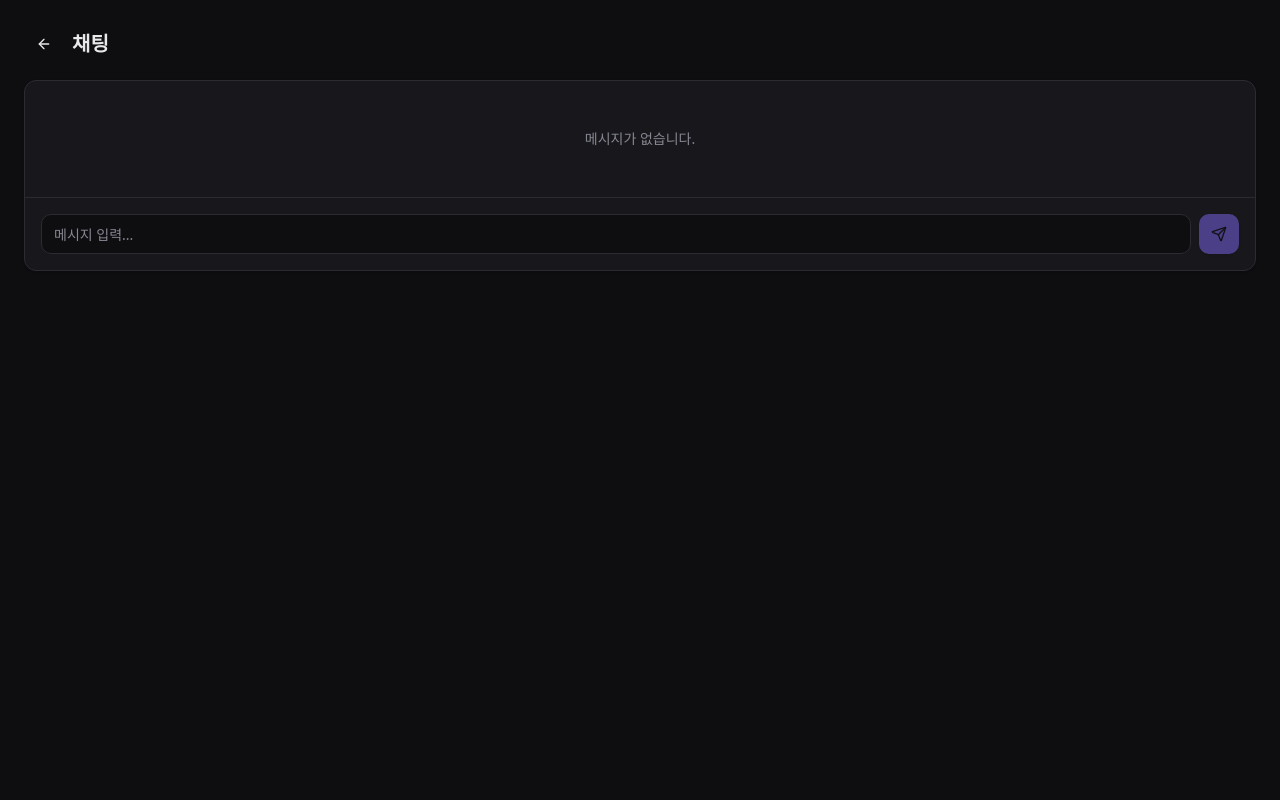
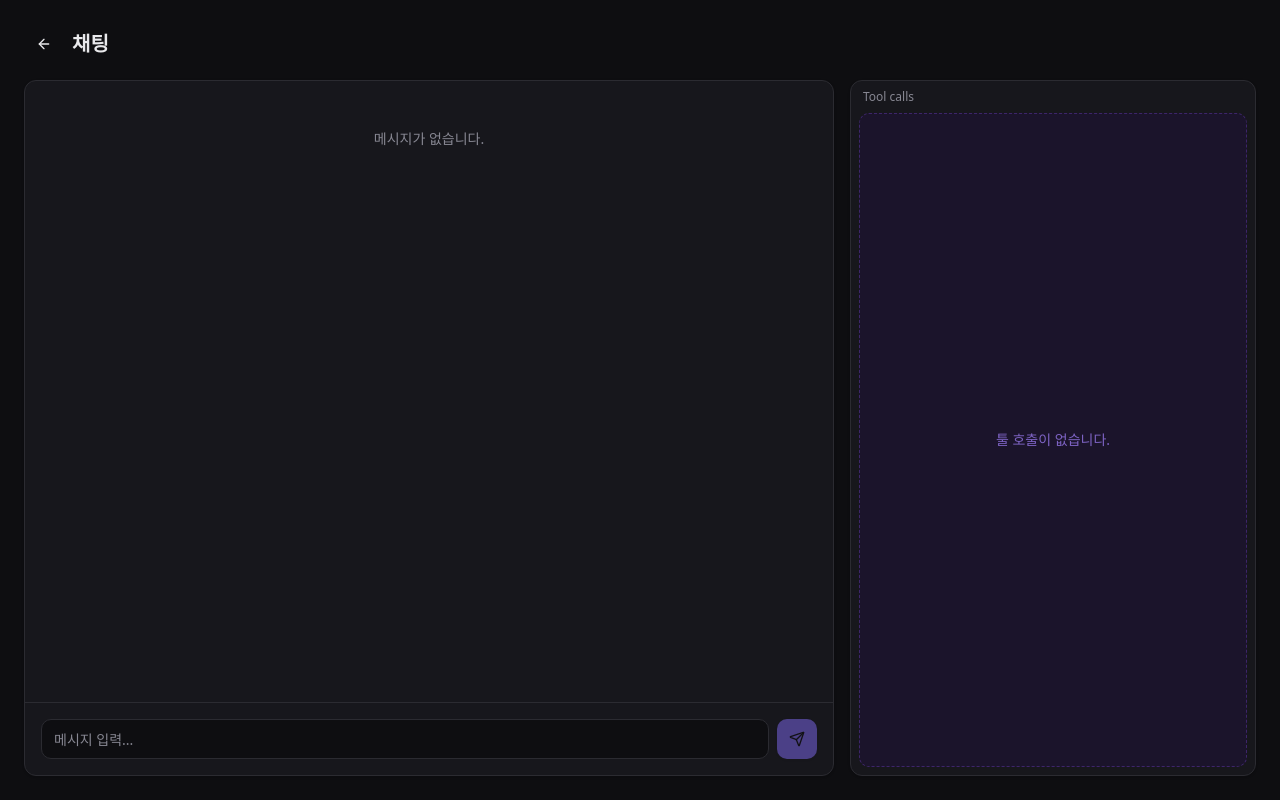
Before and after one commit to santarosalia/magicclaw, a Next.js app in the folder apps/web/: page /chat in a window 1280 px wide. Built offline with nearby package versions, Linux system fonts and the light colour scheme.

Commit message:
feat: tool call flow

```diff
--- a/apps/web/src/app/chat/page.tsx
+++ b/apps/web/src/app/chat/page.tsx
@@ -69,7 +69,7 @@ export default function ChatPage() {
   }, [input, loading, messages]);
 
   return (
-    <main className="min-h-screen flex flex-col p-6">
+    <main className="h-screen flex flex-col p-6">
       <div className="flex items-center gap-2 mb-4">
         <Button variant="ghost" size="icon" asChild>
           <Link href="/">
@@ -78,7 +78,7 @@ export default function ChatPage() {
         </Button>
         <h1 className="text-xl font-semibold">채팅</h1>
       </div>
-      <div className="flex gap-4">
+      <div className="flex flex-1 gap-4 min-h-0">
         <Card className="flex flex-col min-h-0 flex-2">
           <CardContent className="flex-1 overflow-auto p-4 space-y-4">
             {messages.length === 0 && (
@@ -151,19 +151,18 @@ export default function ChatPage() {
             </Button>
           </form>
         </Card>
-        {toolCallsCache.length > 0 && (
-          <Card className="overflow-hidden flex-1">
-            <CardContent className="p-2">
+
+        <Card className="overflow-hidden flex-1 h-full">
+          <CardContent className="p-2 h-full flex flex-col">
             <p className="text-xs text-muted-foreground mb-2 px-1">
-                Tool calls (실행 순서)
+              Tool calls
             </p>
             <ToolCallFlow
               toolCalls={toolCallsCache}
-                className="w-full rounded-md"
+              className="w-full rounded-md flex flex-1"
             />
           </CardContent>
         </Card>
-        )}
       </div>
     </main>
   );
--- a/apps/web/src/components/ToolCallFlow.tsx
+++ b/apps/web/src/components/ToolCallFlow.tsx
@@ -101,7 +101,7 @@ interface ToolCallFlowProps {
 export function ToolCallFlow({ toolCalls, className }: ToolCallFlowProps) {
   const { nodes: initialNodes, edges: initialEdges } = useMemo(
     () => buildFlow(toolCalls),
-    [toolCalls],
+    [toolCalls]
   );
 
   const onInit = useCallback((_: unknown) => {
@@ -111,7 +111,9 @@ export function ToolCallFlow({ toolCalls, className }: ToolCallFlowProps) {
   if (toolCalls.length === 0) {
     return (
       <div
-        className={`rounded-lg border border-dashed border-violet-500/30 bg-violet-950/20 flex items-center justify-center text-violet-400/70 text-sm ${className ?? ""}`}
+        className={`rounded-lg border border-dashed border-violet-500/30 bg-violet-950/20 flex items-center justify-center text-violet-400/70 text-sm ${
+          className ?? ""
+        }`}
       >
         툴 호출이 없습니다.
       </div>
@@ -119,12 +121,7 @@ export function ToolCallFlow({ toolCalls, className }: ToolCallFlowProps) {
   }
 
   return (
-    <div
-      className={className}
-      style={{
-        height: Math.max(220, toolCalls.length * (NODE_HEIGHT + GAP) + 80),
-      }}
-    >
+    <div className={className}>
       <ReactFlow
         nodes={initialNodes}
         edges={initialEdges}
```
Lines whose indentation alone changed are shown as unchanged.
